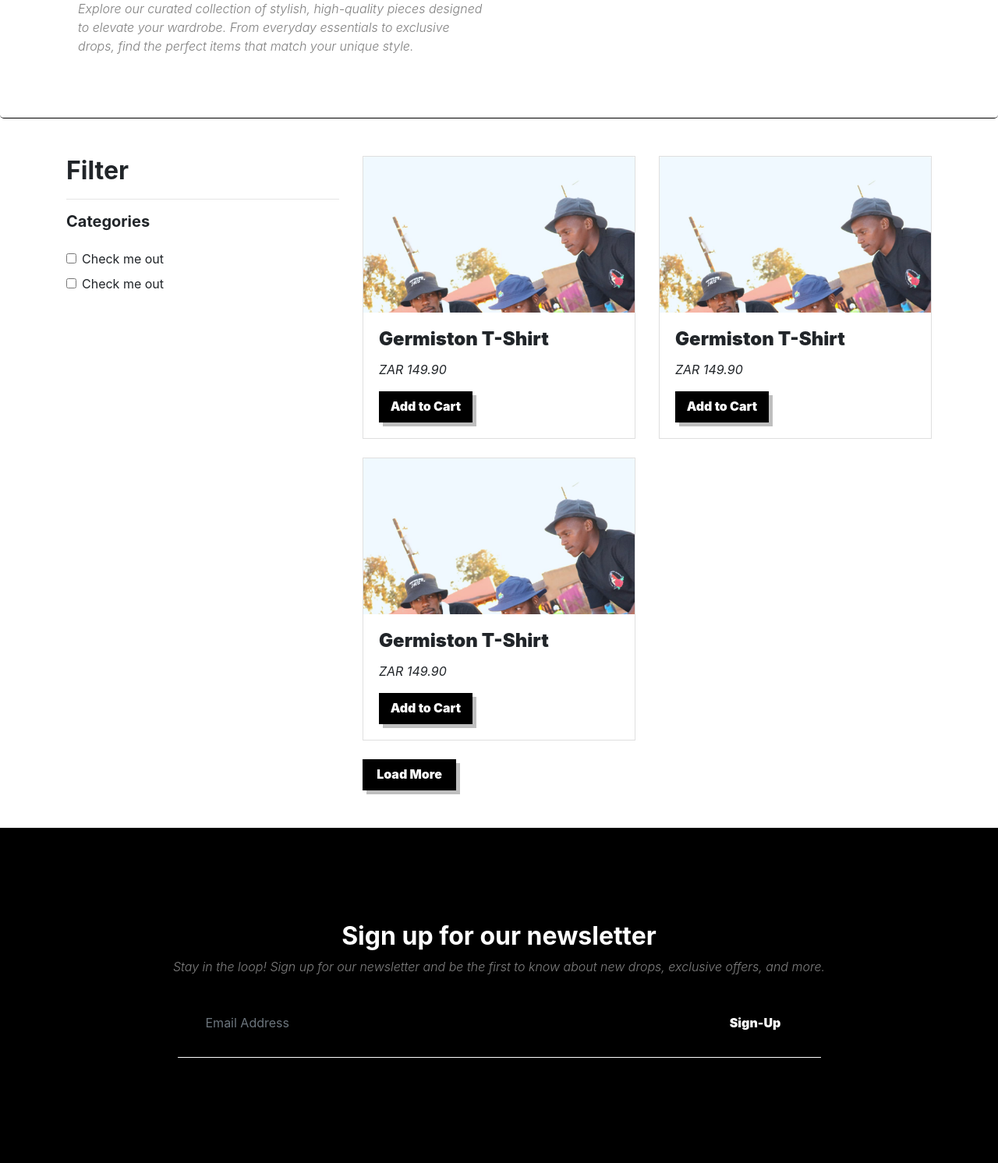
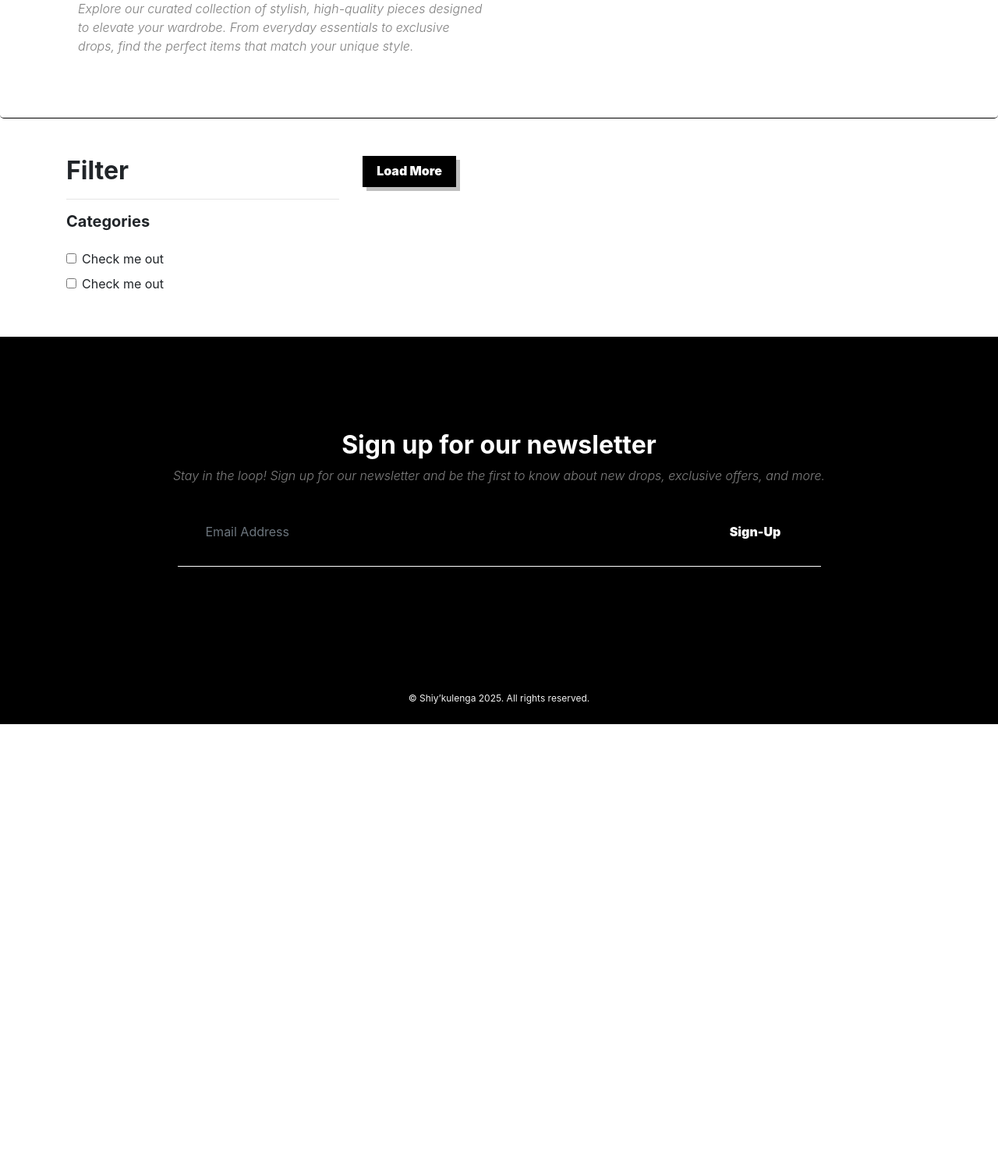
Before and after one commit to Mdue17/ecom-site, a Flask app: page /store in a window 1280 px wide. Shown: the part 201-1693 px from the top of the page at 78% size. After the commit the page ends 1130 px from the top, so only its background shows below. Run offline with Flask 3, Linux system fonts and the light colour scheme; some libraries are stand-ins or nearby versions.

Commit message:
added a price to the database and updated the rest of the code respectively

```diff
--- a/app.py
+++ b/app.py
@@ -26,6 +26,7 @@ class ShopItems(db.Model):
     subtitle = db.Column(db.String(120), nullable=False)  # Removed unique=True
     category = db.Column(db.String(100), nullable=False, default='other')
     sizes = db.Column(db.String(10), nullable=False)
+    price = db.Column(db.Float, nullable=False, default=0.0)
     image_name = db.Column(db.String(100), nullable=False, default='default.jpg')
 
 
@@ -57,13 +58,14 @@ def add():
         subtitle = request.form['subtitle']
         category = request.form['category']
         sizes = request.form['sizes']
+        price = request.form['price']
         image_file = request.files['image_name']
 
         if image_file and image_file.filename:
             filename = secure_filename(image_file.filename)
             image_path = os.path.join(app.config['UPLOAD_FOLDER'], filename)
             image_file.save(image_path)
-            item = ShopItems(title=title, subtitle=subtitle, category=category, sizes=sizes, image_name=filename)
+            item = ShopItems(title=title, subtitle=subtitle, category=category, sizes=sizes, price= price,image_name=filename)
             db.session.add(item)
             db.session.commit()
             flash('Product added successfully!', 'success')
--- a/templates/add.html
+++ b/templates/add.html
@@ -28,6 +28,12 @@
             <label for="sizes">Sizes</label>
             <input type="text" name="sizes" id="sizes" class="form-control" required>
         </div>
+
+         <div>
+            <label for="price">price</label>
+            <input name="price" id="price" class="form-control" required>
+        </div>
+
         <div class="form-group">
             <label for="image_name">Image</label>
             <input type="file" name="image_name" id="image_name" class="form-control" required>
--- a/templates/product.html
+++ b/templates/product.html
@@ -10,6 +10,7 @@
         <h2>{{ product.subtitle }}</h2>
         <p>Category: {{ product.category }}</p>
         <p>Sizes: {{ product.sizes }}</p>
+        <p>Price: {{ product.price }}</p>
         <a href="{{ url_for('cart') }}" class="btn">Add to Cart</a>
     </div>
 </main>
--- a/templates/store.html
+++ b/templates/store.html
@@ -47,55 +47,25 @@
             </div>
             <div class="col-md-8">
                 <div class="row">
+                    {% for product in products %}
                     <div class="col-md-6 mb-4">
                         <div class="card item">
                             <div class="card-img">
                                 <img
-                                    src="../static/images/4241beaa-1376-42ee-b0cf-1cedb8284409.jpg"
+                                    src="{{ url_for('static', filename='images/' ~ product.image_name) }}"
                                     class="card-img-top"
-                                    alt="..."
+                                    alt="{{ product.title }}"
                                 />
                             </div>
                             <div class="card-body">
-                                <h5 class="card-title">Germiston T-Shirt</h5>
-                                <p class="card-text">ZAR 149.90</p>
+                                <h5 class="card-title">{{ product.title }}</h5>
+                                <p class="card-text">{{ product.subtitle }}</p>
+                                <p class="card-text">ZAR {{ product.price }}</p>
                                 <a href="#" class="btn">Add to Cart</a>
                             </div>
                         </div>
                     </div>
-                    <div class="col-md-6 mb-4">
-                        <div class="card item">
-                            <div class="card-img">
-                                <img
-                                    src="../static/images/4241beaa-1376-42ee-b0cf-1cedb8284409.jpg"
-                                    class="card-img-top"
-                                    alt="..."
-                                />
-                            </div>
-                            <div class="card-body">
-                                <h5 class="card-title">Germiston T-Shirt</h5>
-                                <p class="card-text">ZAR 149.90</p>
-                                <a href="#" class="btn">Add to Cart</a>
-                            </div>
-                        </div>
-                    </div>
-
-                    <div class="col-md-6 mb-4">
-                        <div class="card item">
-                            <div class="card-img">
-                                <img
-                                    src="../static/images/4241beaa-1376-42ee-b0cf-1cedb8284409.jpg"
-                                    class="card-img-top"
-                                    alt="..."
-                                />
-                            </div>
-                            <div class="card-body">
-                                <h5 class="card-title">Germiston T-Shirt</h5>
-                                <p class="card-text">ZAR 149.90</p>
-                                <a href="#" class="btn">Add to Cart</a>
-                            </div>
-                        </div>
-                    </div>
+                    {% endfor %}
                 </div>
                 <a href="/" class="btn">Load More</a>
             </div>
```
